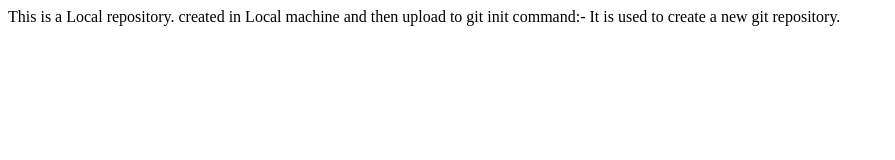
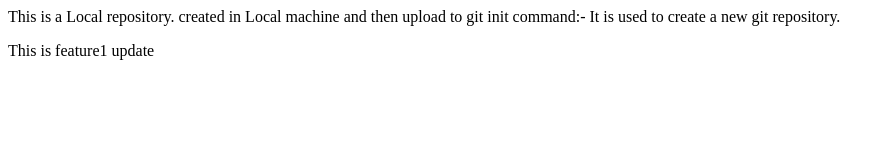
Before and after one commit to mahesh-shakya/LocalRepo, a plain HTML site: page index.html in a window 1280 px wide. Shown: the whole page, without its empty margins (0-895 px from the left). Drawn offline with Linux system fonts and the light colour scheme.

Commit message:
feature1 add

```diff
--- a/index.html
+++ b/index.html
@@ -2,3 +2,4 @@
     created in Local machine and then upload to git
     init command:- It is used to create a new git repository.
 </P>
+<p>This is feature1 update</p>
```
